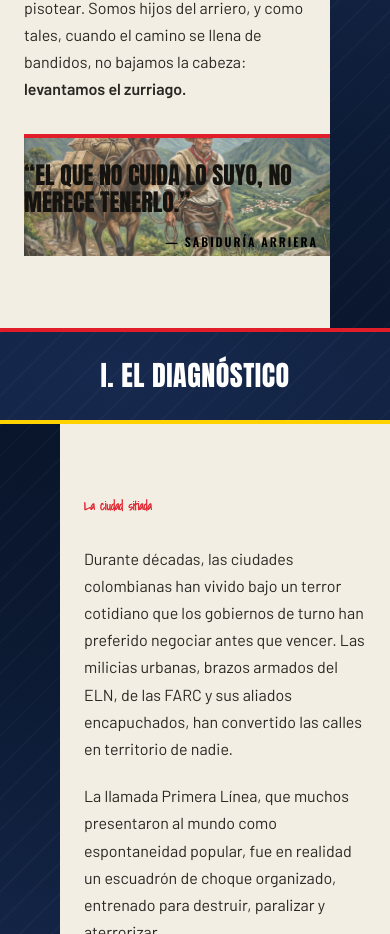
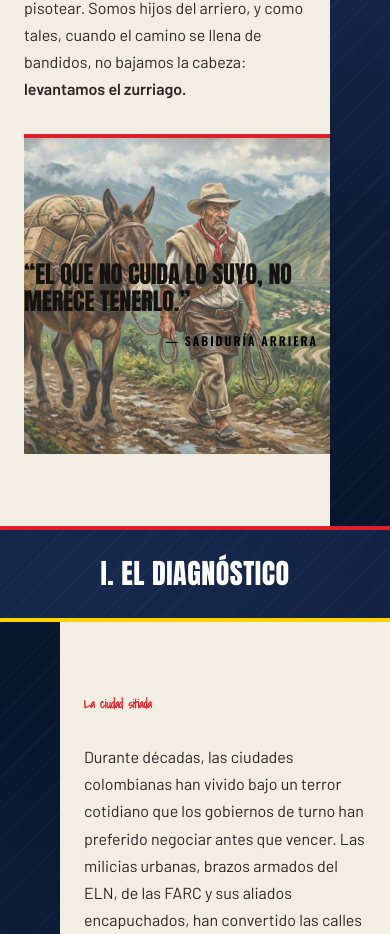
Before and after one commit to EsneiderCdD/movimiento-bate, a Next.js app: page /nosotros in a window 390 px wide. Shown: the part 898-1832 px from the top of the page. Built offline with nearby package versions, Linux system fonts and the light colour scheme.

Commit message:
feat(images): epilogo

```diff
--- a/src/components/specific/nosotros/NosotrosPageContent.module.css
+++ b/src/components/specific/nosotros/NosotrosPageContent.module.css
@@ -313,6 +313,7 @@
     justify-content: center;
     padding-right: 20px;
     margin-right: -24px;
+    min-height: 320px;
   }
 
   @media (max-width: 500px) {
```
